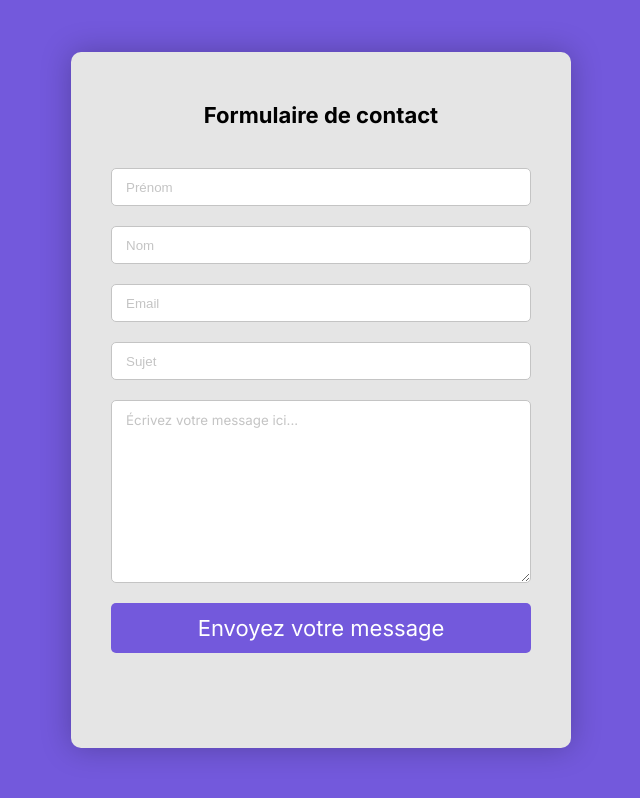
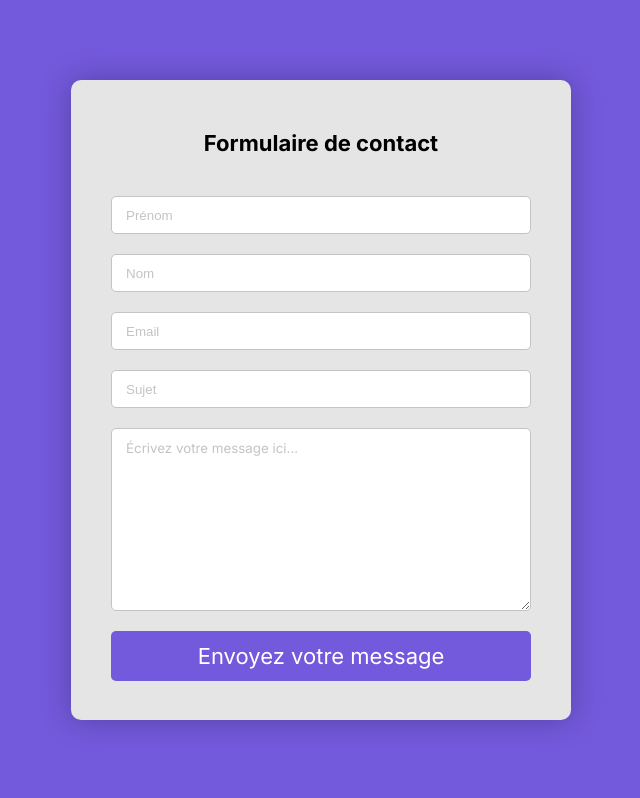
Before and after one commit to TomPerrau94/contact-form-frontend, a plain HTML site: page index.html in a window 1280 px wide. Shown: the whole page, without its empty margins (319-959 px from the left). Drawn offline with nearby package versions, Linux system fonts and the light colour scheme.

Commit message:
Changed container height

```diff
--- a/assets/css/style.css
+++ b/assets/css/style.css
@@ -22,7 +22,7 @@ body {
   margin: auto;
 
   width: 500px;
-  height: 696px;
+  height: 80%;
   box-sizing: border-box;
   box-shadow: 0px 0px 30px rgba(0, 0, 0, 0.25);
   padding: 50px 0;
```
